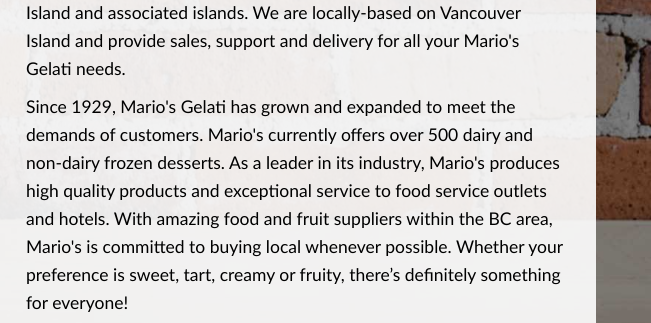
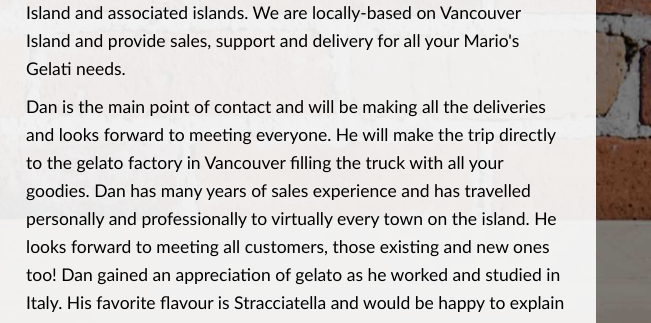
Before and after one commit to rvrichards/dans-gelato, a plain HTML site: page about.html in a window 1280 px wide. Shown: the part 460-783 px from the top of the page, 629-1280 px from the left. Drawn offline with Linux system fonts and the light colour scheme.

Commit message:
Updated about page.

```diff
--- a/about.html
+++ b/about.html
@@ -77,8 +77,7 @@
             <div class="box">
                 <div class="col-lg-12">
                     <hr>
-                    <h2 class="intro-text text-center">About
-                        <strong>Caspita Foods</strong>
+                    <h2 class="intro-text text-center">About <strong>Caspita Foods</strong>
                     </h2>
                     <hr>
                 </div>
@@ -87,8 +86,8 @@
                 </div>
                 <div class="col-md-6">
                     <p>Caspita Foods is proud to represent <a href="http://mariosgelati.com/" target="_blank">Mario's Gelati</a> for Vancouver Island and associated islands. We are locally-based on Vancouver Island and provide sales, support and delivery for all your Mario's Gelati needs.</p>
+                    <p>Dan is the main point of contact and will be making all the deliveries and looks forward to meeting everyone. He will make the trip directly to the gelato factory in Vancouver filling the truck with all your goodies. Dan has many years of sales experience and has travelled personally and professionally to virtually every town on the island. He looks forward to meeting all customers, those existing and new ones too! Dan gained an appreciation of gelato as he worked and studied in Italy. His favorite flavour is Stracciatella and would be happy to explain why.</p>
 
-                    <p>Since 1929, Mario's Gelati has grown and expanded to meet the demands of customers. Mario's currently offers over 500 dairy and non-dairy frozen desserts.  As a leader in its industry, Mario's produces high quality products and exceptional service to food service outlets and hotels. With amazing food and fruit suppliers within the BC area, Mario's is committed to buying local whenever possible. Whether your preference is sweet, tart, creamy or fruity, there’s definitely something for everyone!</p>
 
                 </div>
                 <div class="clearfix"></div>
```
